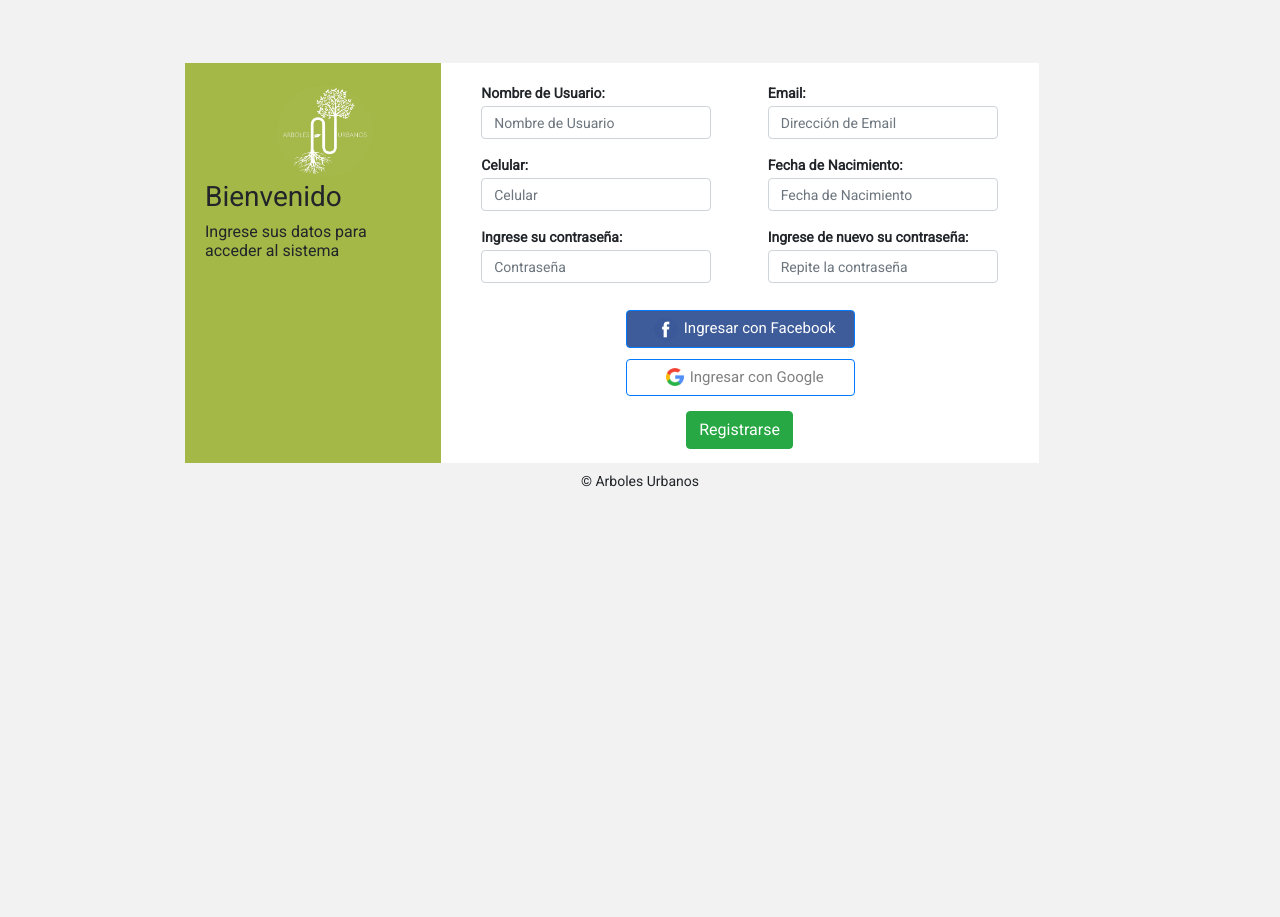
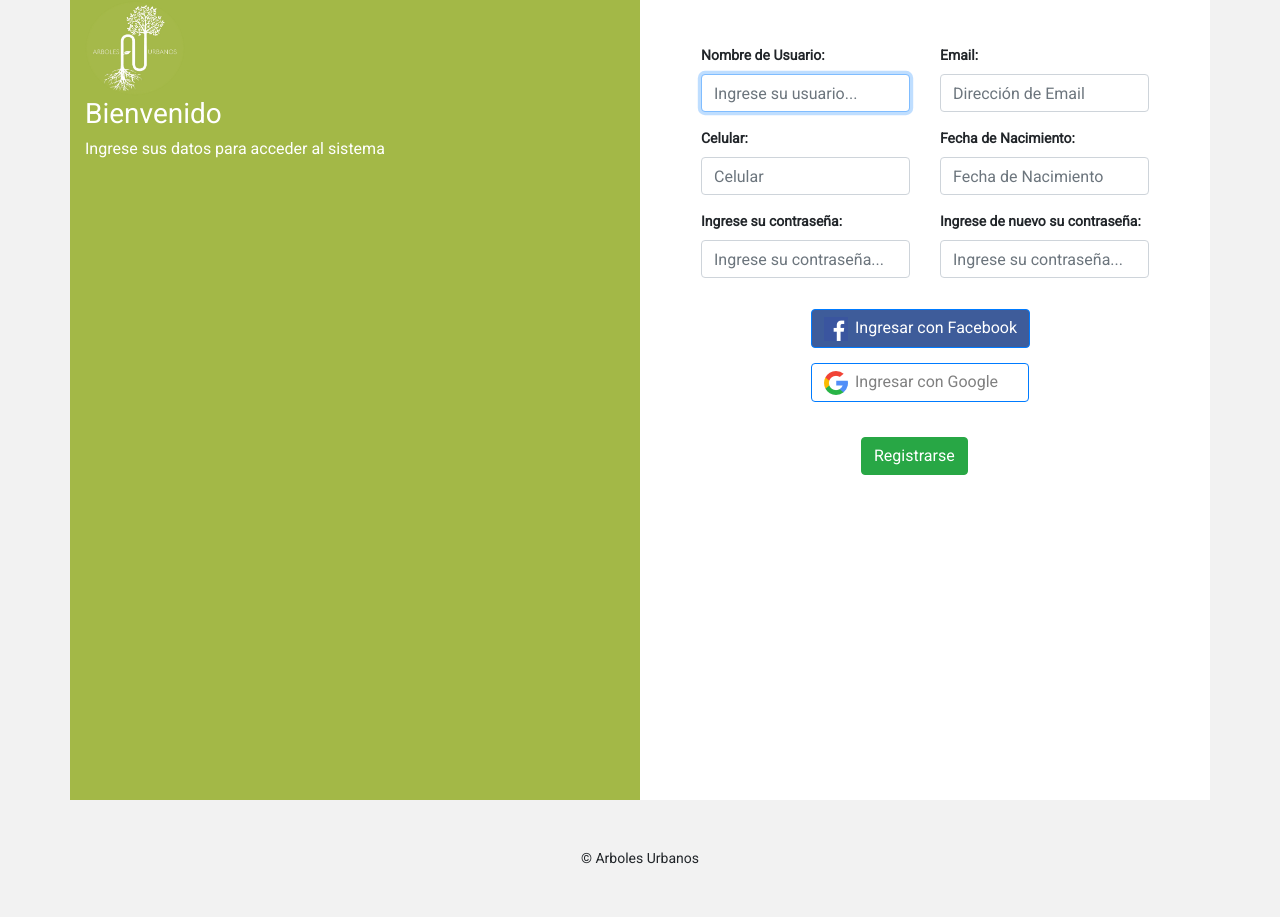
Before and after one commit to BermudezK/ArbolesUrbanos, a Django app: page /register/ in a window 1280 px wide. Shown: the part 109-1026 px from the top of the page. Before the commit the page ends 596 px from the top, so only its background shows below. Run offline with Django 3.2, Linux system fonts and the light colour scheme; parts of the project's set-up code (start-up, migrations or seed data) failed here and were passed over; some libraries are stand-ins or nearby versions.

Commit message:
Agregando responsive y mejorando estilos del registerUser

```diff
--- a/static/css/registerUserStyle.css
+++ b/static/css/registerUserStyle.css
@@ -6,83 +6,58 @@ body {
     font-size: 14px;
 }
 
+.abs-center {
+    display: flex;
+    min-height: 100vh;
+    padding-top: 45px;
+    justify-content: center;
+}
+
+.welcome {
+    color: #ffffff;
+}
+
 #registro {
     background: #a3b847;
-    top: 65px;
-    padding: 20px;
-
+    justify-content: center;
 }
 
+/* logo arboles urbanos */
 #logo {
-    margin-left: 70px;
     width: 100px;
 }
 
 #formRegistro {
     font-weight: bold;
     background: #ffffff;
-    top: 65px;
-    padding-top: 20px;
-    height: 450px;
-    padding-left: 40px;
-}
-
-#registro, #formRegistro {
-    top: 40px;
-    height: 400px;
-}
-
-label {
-
-    margin-bottom: 2px !important;
-}
-
-input {
-    font-size: 14px !important;
-    height: 33px !important;
-    width: 230px !important;
 }
 
 #btnFacebook {
-    font-size: 15px;
     background: #3E5C9A;
 }
 
 #btnGoogle {
-    margin-top: 10px;
-    font-size: 15px;
     background: #ffffff;
     color: gray;
-    padding-left: 15px;
+    padding-right: 30px;
 
 }
 
-#btnFacebook, #btnGoogle {
-    margin-left: 130px;
-    padding-left: 25px;
-    padding-right: 17px;
-    width: 229px;
-    margin-top: 11px;
+.btn-primary {
+    margin-top: 15px;
+    margin-left: 95px;
 }
 
 #btnRegistro {
-    margin-top: 15px;
-    margin-left: 205px;
-
+    margin-top: 35px;
+    margin-left: 160px;
 }
 
-#rowGral {
-    margin-top: 23px;
-    margin-left: 100px;
-}
-
-#logoGoogle {
-    width: 18px;
-    height: 18px;
-    margin-bottom: 3px;
-    margin-right: 6px;
+#logoFace, #logoGoogle {
+    width: 24px;
+    margin-right: 7px;
 }
 
 #logoFace {
-    padding-right: 6px;
+    background-color: white;
 }
--- a/templates/User/registerUser.html
+++ b/templates/User/registerUser.html
@@ -14,18 +14,22 @@
 <body>
     <div class="container">
         <div class="row" id="rowGral">
-            <div class="col-3" id="registro">
+            <div class="col-md-6 col-sm-12" id="registro">
                 <img src="{% static 'img/logoarboles.png'%}" alt="" id="logo">
-                <h3>Bienvenido</h3>
-                <h6>Ingrese sus datos para acceder al sistema</h6>
+                <h3 class="welcome">Bienvenido</h3>
+                <h6 class="welcome">Ingrese sus datos para acceder al sistema</h6>
             </div>
-            <div class="col-7" id="formRegistro">
+            <div class="col-md-6 col-sm-12 abs-center" id="formRegistro">
                 <form class="formulario" method="POST" novalidate>{%csrf_token%}
                     <div class="row">
                         <div class="col">
                             <div class="form-group" id="username">
                                 <label for="username">Nombre de Usuario:</label>
-                                {{form.username}}
+                                <input type="text" name="username" autofocus minlength="6" maxlength="254" required
+                                    id="username" class="form-control" placeholder="Ingrese su usuario..." />
+                                <div class="invalid-feedback">
+                                    Por favor ingrese un usuario válido.
+                                </div>
                             </div>
                         </div>
                         <div class="col">
@@ -53,13 +57,21 @@
                         <div class="col">
                             <div class="form-group" id="password1">
                                 <label for="password1">Ingrese su contraseña:</label>
-                                {{form.password1}}
+                                <input type="password" name="contrasenia" required id="password" minlength="6"
+                                    maxlength="8" placeholder="Ingrese su contraseña..." class="form-control">
+                                <div class="invalid-feedback">
+                                    Por favor ingrese una contraseña válida.
+                                </div>
                             </div>
                         </div>
                         <div class="col">
                             <div class="form-group" id="password2">
                                 <label for="password2">Ingrese de nuevo su contraseña:</label>
-                                {{form.password2}}
+                                <input type="password" name="contrasenia2" required id="password" minlength="6"
+                                maxlength="8" placeholder="Ingrese su contraseña..." class="form-control">
+                            <div class="invalid-feedback">
+                                Las contraseñas no conciden. Inténtelo de nuevo
+                            </div>
                             </div>
                         </div>
                     </div>
@@ -69,14 +81,20 @@
                         </div>
                         <div class="col">
                             <a class="btn btn-primary" href="#" role="button" id="btnFacebook"><img
-                                src="{% static 'img/facebook.png'%}" id="logoFace">Ingresar con Facebook</a>
+                                    src="{% static 'img/facebook1.png'%}" id="logoFace">Ingresar con Facebook</a>
                         </div>
                         <div class="col">
                             <a class="btn btn-primary" href="#" role="button" id="btnGoogle"><img
-                                src="{% static 'img/search.png'%}" id="logoGoogle">Ingresar con Google</a>
-
+                                    src="{% static 'img/search.png'%}" id="logoGoogle">Ingresar con Google</a>
                         </div>
-                        <a class="btn btn-primary btn-success" href="#" role="button" id="btnRegistro">Registrarse</a>
+                        {% if form.errors %}
+                        <small style="color: red">
+                            error
+                            <br>
+                            Intente nuevamente
+                        </small>
+                        {% endif %}
+                        <button type="submit" id="btnRegistro" class=" btn btn-success">Registrarse</button>
                     </div>
                 </form>
 
--- a/templates/registration/login.html
+++ b/templates/registration/login.html
@@ -8,7 +8,7 @@
     <div class="row">
         <div class="col-md-6 col-sm-12 abs-center">
             <!-- ESTA ES LA PARTE DEL FORMULARIO PARA EL LOGUIN -->
-            <div class=" col-md-8">
+            <div class="col-md-8">
                 <div class="inicioSesion">
 
                     <img src="{% static 'img/user.png' %}" alt="usuario avatar" class="mx-auto d-block img-avatar mb-3">
@@ -20,7 +20,7 @@
                                 Por favor ingrese un usuario válido.
                             </div>
                             <input type="password" name="contrasenia" required id="password" minlength="6" maxlength="8"
-                                placeholder="Insgrese su contraseña..." class="form-control mt-3 mb-3">
+                                placeholder="Ingrese su contraseña..." class="form-control mt-3 mb-3">
                             <div class="invalid-feedback">
                                 Por favor ingrese una contraseña válida.
                             </div>
```
Also changed, not shown: static/img/arbolesUrbanos.png (deleted), static/img/facebook1.png (added).
